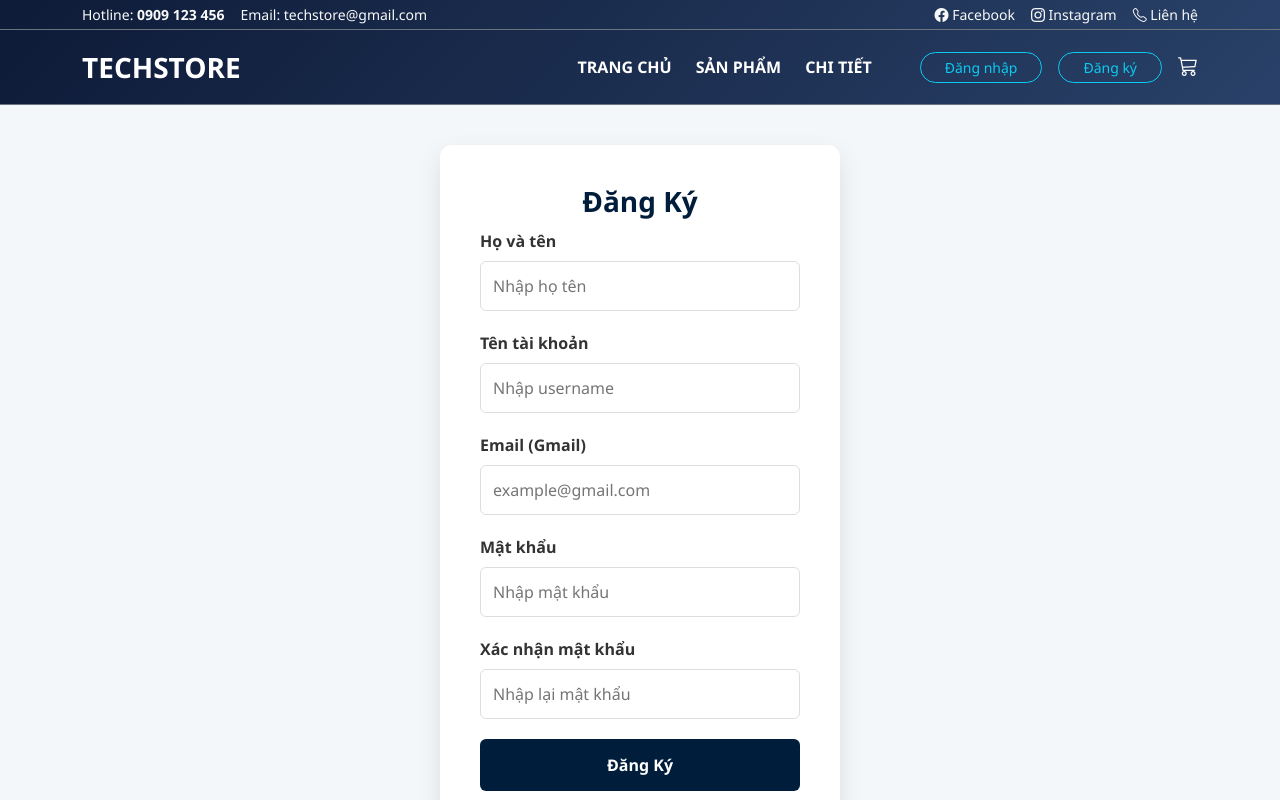
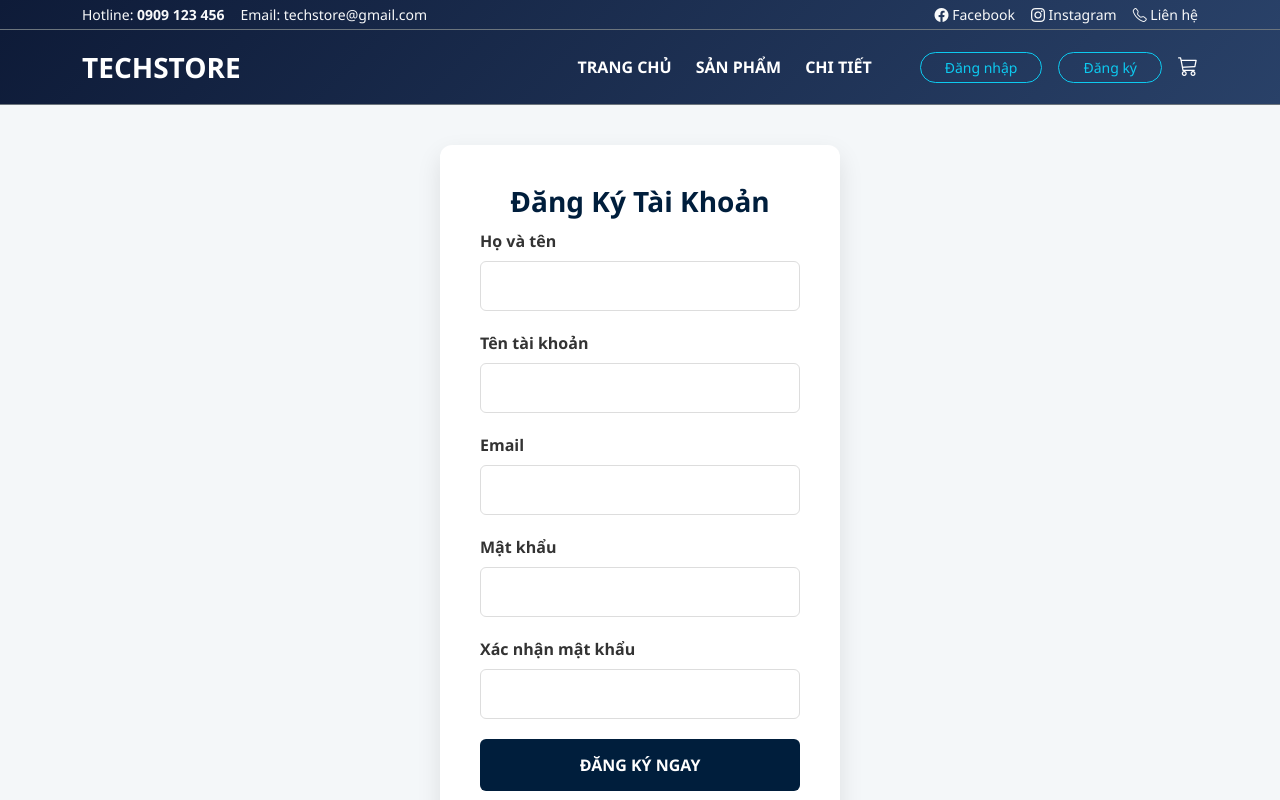
Before and after one commit to BaooDeppChaii/FW2_ASM, a React (Create React App) app: page /register in a window 1280 px wide. Shown: the top 800 px of the page. Built offline with nearby package versions, Linux system fonts and the light colour scheme.

Commit message:
[AUTH] Đăng ký

```diff
--- a/src/pages/Client/Register/index.jsx
+++ b/src/pages/Client/Register/index.jsx
@@ -1,7 +1,10 @@
 import React, { useState } from 'react';
+import { useNavigate } from 'react-router-dom';
+import axios from 'axios';
 import './style.css';
 
 const Register = () => {
+  const navigate = useNavigate();
   const [formData, setFormData] = useState({
     fullname: '',
     username: '',
@@ -11,24 +14,23 @@ const Register = () => {
   });
 
   const [errors, setErrors] = useState({});
+  const [loading, setLoading] = useState(false);
 
   const validate = () => {
     let newErrors = {};
+    const emailRegex = /^[^\s@]+@[^\s@]+\.[^\s@]+$/;
 
-    if (!formData.fullname.trim()) {
-      newErrors.fullname = "Họ tên không được trống";
-    }
+    if (!formData.fullname.trim()) newErrors.fullname = "Họ tên không được trống";
+    if (!formData.username.trim()) newErrors.username = "Tên tài khoản không được trống";
 
-    if (!formData.username.trim()) {
-      newErrors.username = "Tên tài khoản không được trống";
-    }
-
-    if (!formData.email.includes("@")) {
-      newErrors.email = "Email không hợp lệ";
+    if (!formData.email.trim()) {
+      newErrors.email = "Email không được để trống";
+    } else if (!emailRegex.test(formData.email)) {
+      newErrors.email = "Định dạng Email không hợp lệ";
     }
 
     if (formData.password.length < 6) {
-      newErrors.password = "Mật khẩu tối thiểu 6 ký tự";
+      newErrors.password = "Mật khẩu phải có ít nhất 6 ký tự";
     }
 
     if (formData.confirmPassword !== formData.password) {
@@ -39,105 +41,105 @@ const Register = () => {
     return Object.keys(newErrors).length === 0;
   };
 
-  const handleSubmit = (e) => {
+  const handleSubmit = async (e) => {
     e.preventDefault();
+    if (!validate()) return;
 
-    if (validate()) {
-      console.log(formData);
-      alert("Đăng ký thành công!");
-      // gọi API ở đây
+    setLoading(true);
+    try {
+      // --- FIX LẠI CỔNG 3000 VÀ ĐƯỜNG DẪN /users/register ---
+      const res = await axios.post("http://localhost:3000/users/register", {
+        full_name: formData.fullname, // Khớp với BE: const { full_name, ... } = req.body
+        username: formData.username,
+        email: formData.email,
+        password: formData.password
+      });
+
+      if (res.status === 201 || res.status === 200) {
+        // Lưu thông tin để đăng nhập ngay lập tức
+        localStorage.setItem("user", JSON.stringify(res.data.user));
+        localStorage.setItem("token", res.data.token);
+
+        alert("Đăng ký thành công! Chào mừng bạn.");
+        navigate("/");
+        window.location.reload();
+      }
+    } catch (error) {
+      if (error.response && error.response.status === 400) {
+        // Hiển thị lỗi trùng email từ BE trả về
+        setErrors({ email: error.response.data.message });
+      } else {
+        alert("Lỗi kết nối server (Kiểm tra xem BE đã bật chưa nhé Khang)!");
+      }
+    } finally {
+      setLoading(false);
     }
   };
 
   return (
     <div className="login-container">
       <div className="login-card">
-        <h2 className="login-title">Đăng Ký</h2>
-
+        <h2 className="login-title">Đăng Ký Tài Khoản</h2>
         <form className="login-form" onSubmit={handleSubmit}>
 
-          {/* Họ tên */}
           <div className="form-group">
             <label>Họ và tên</label>
             <input
               type="text"
-              placeholder="Nhập họ tên"
-              onChange={(e) =>
-                setFormData({ ...formData, fullname: e.target.value })
-              }
+              className={errors.fullname ? "input-error" : ""}
+              value={formData.fullname}
+              onChange={(e) => setFormData({ ...formData, fullname: e.target.value })}
             />
-            {errors.fullname && (
-              <span className="error-text">{errors.fullname}</span>
-            )}
+            {errors.fullname && <span className="error-text">{errors.fullname}</span>}
           </div>
 
-          {/* Username */}
           <div className="form-group">
             <label>Tên tài khoản</label>
             <input
               type="text"
-              placeholder="Nhập username"
-              onChange={(e) =>
-                setFormData({ ...formData, username: e.target.value })
-              }
+              className={errors.username ? "input-error" : ""}
+              value={formData.username}
+              onChange={(e) => setFormData({ ...formData, username: e.target.value })}
             />
-            {errors.username && (
-              <span className="error-text">{errors.username}</span>
-            )}
+            {errors.username && <span className="error-text">{errors.username}</span>}
           </div>
 
-          {/* Email */}
           <div className="form-group">
-            <label>Email (Gmail)</label>
+            <label>Email</label>
             <input
-              type="email"
-              placeholder="example@gmail.com"
-              onChange={(e) =>
-                setFormData({ ...formData, email: e.target.value })
-              }
+              type="text"
+              className={errors.email ? "input-error" : ""}
+              value={formData.email}
+              onChange={(e) => setFormData({ ...formData, email: e.target.value })}
             />
-            {errors.email && (
-              <span className="error-text">{errors.email}</span>
-            )}
+            {errors.email && <span className="error-text">{errors.email}</span>}
           </div>
 
-          {/* Password */}
           <div className="form-group">
             <label>Mật khẩu</label>
             <input
               type="password"
-              placeholder="Nhập mật khẩu"
-              onChange={(e) =>
-                setFormData({ ...formData, password: e.target.value })
-              }
+              className={errors.password ? "input-error" : ""}
+              value={formData.password}
+              onChange={(e) => setFormData({ ...formData, password: e.target.value })}
             />
-            {errors.password && (
-              <span className="error-text">{errors.password}</span>
-            )}
+            {errors.password && <span className="error-text">{errors.password}</span>}
           </div>
 
-          {/* Confirm Password */}
           <div className="form-group">
             <label>Xác nhận mật khẩu</label>
             <input
               type="password"
-              placeholder="Nhập lại mật khẩu"
-              onChange={(e) =>
-                setFormData({
-                  ...formData,
-                  confirmPassword: e.target.value,
-                })
-              }
+              className={errors.confirmPassword ? "input-error" : ""}
+              value={formData.confirmPassword}
+              onChange={(e) => setFormData({ ...formData, confirmPassword: e.target.value })}
             />
-            {errors.confirmPassword && (
-              <span className="error-text">{errors.confirmPassword}</span>
-            )}
+            {errors.confirmPassword && <span className="error-text">{errors.confirmPassword}</span>}
           </div>
 
-          <button type="submit" className="btn-login">
-            Đăng Ký
+          <button type="submit" className="btn-login" disabled={loading}>
+            {loading ? "Đang xử lý..." : "ĐĂNG KÝ NGAY"}
           </button>
-
         </form>
       </div>
     </div>
--- a/src/pages/Client/Register/style.css
+++ b/src/pages/Client/Register/style.css
@@ -6,7 +6,24 @@
   background-color: #f4f7f9;
   padding: 40px 20px;
 }
+.input-error {
+  border: 1.5px solid #dc3545 !important;
+  background-color: #fff8f8;
+}
 
+.error-text {
+  color: #dc3545;
+  font-size: 0.85rem;
+  margin-top: 5px;
+  display: block;
+  font-weight: 500;
+}
+
+.btn-login:disabled {
+  background-color: #6c757d;
+  cursor: not-allowed;
+  opacity: 0.8;
+}
 .register-card {
   background: #ffffff;
   padding: 40px;
```
